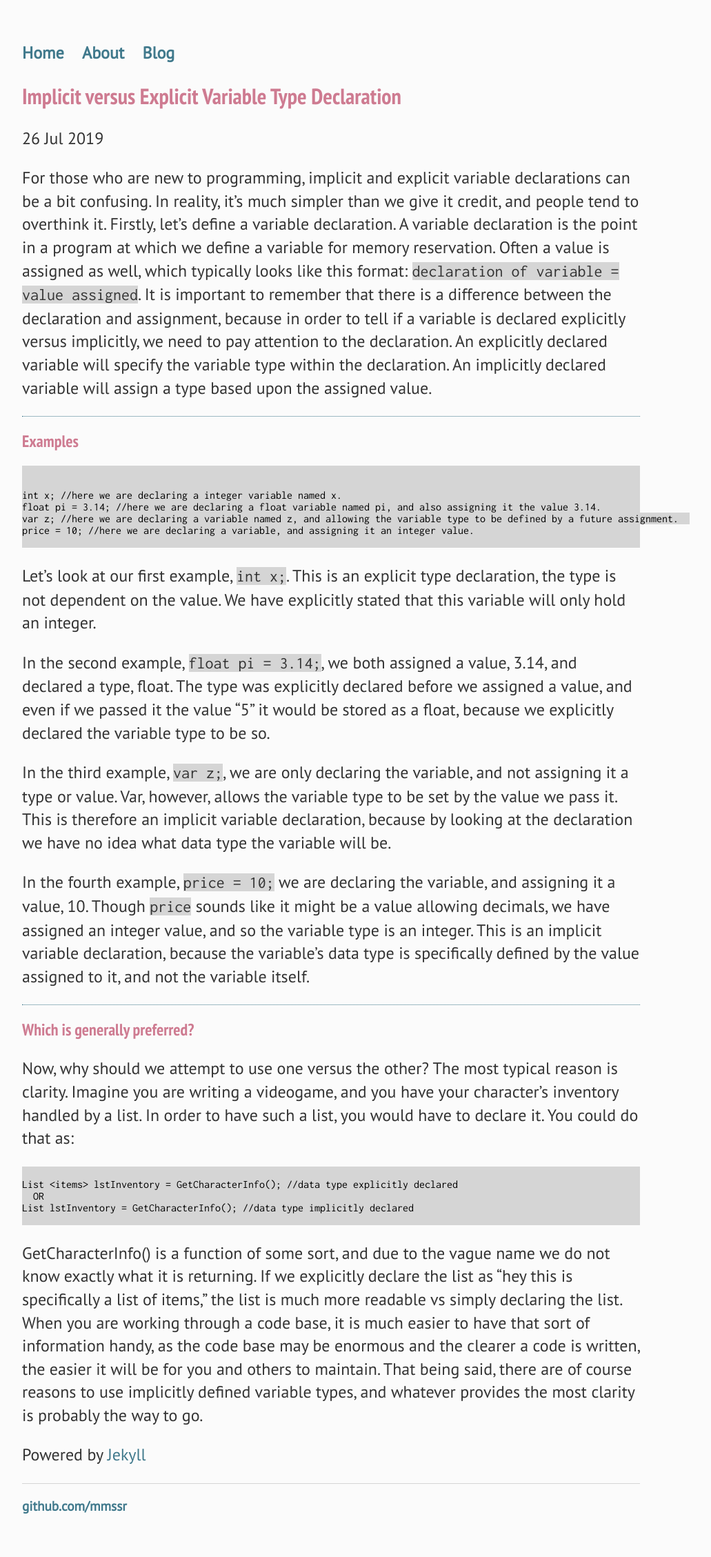
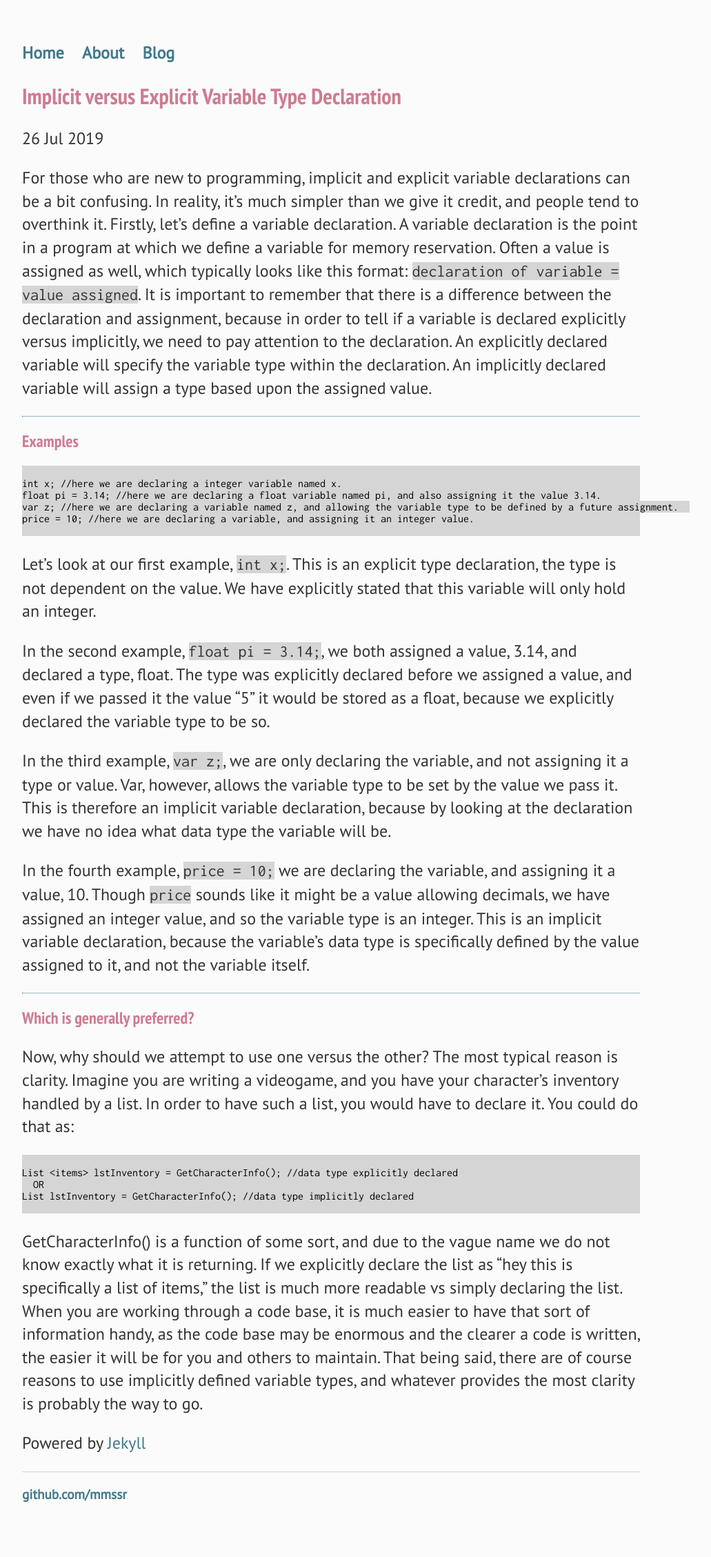
Before and after one commit to mmssr/mmssr.github.io, a Jekyll site: the page built from _posts/2019-07-26-Implicit versus Explicit Variable Type Declaration.md, in a window 1280 px wide. Shown: the whole page at 69% size, without its empty margins (160-1191 px from the left). Built offline with Jekyll 4.4.1, drawn with Linux system fonts in a browser that asks for light colours.

Commit message:
Update 2019-07-26-Implicit versus Explicit Variable Type Declaration.md

````diff
--- a/_posts/2019-07-26-Implicit versus Explicit Variable Type Declaration.md
+++ b/_posts/2019-07-26-Implicit versus Explicit Variable Type Declaration.md
@@ -7,14 +7,14 @@
 For those who are new to programming, implicit and explicit variable declarations can be a bit confusing. In reality, it's much simpler than we give it credit, and people tend to overthink it. Firstly, let's define a variable declaration. A variable declaration is the point in a program at which we define a variable for memory reservation. Often a value is assigned as well, which typically looks like this format: ```declaration of variable = value assigned```. It is important to remember that there is a difference between the declaration and assignment, because in order to tell if a variable is declared explicitly versus implicitly, we need to pay attention to the declaration. An explicitly declared variable will specify the variable type within the declaration. An implicitly declared variable will assign a type based upon the assigned value.
 <hr>
 <h2>Examples</h2>
-<pre><code>
+```
 
 int x; //here we are declaring a integer variable named x.
 float pi = 3.14; //here we are declaring a float variable named pi, and also assigning it the value 3.14.
 var z; //here we are declaring a variable named z, and allowing the variable type to be defined by a future assignment.
 price = 10; //here we are declaring a variable, and assigning it an integer value.
 
-</code></pre>
+```
 Let's look at our first example, ```int x;```. This is an explicit type declaration, the type is not dependent on the value. We have explicitly stated that this variable will only hold an integer.
 
 In the second example, ```float pi = 3.14;```, we both assigned a value, 3.14, and declared a type, float. The type was explicitly declared before we assigned a value, and even if we passed it the value "5" it would be stored as a float, because we explicitly declared the variable type to be so.
````
